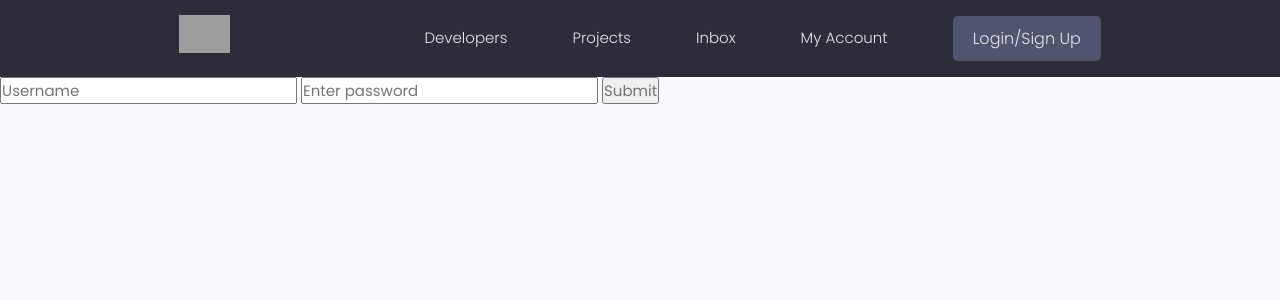
After one commit to omprakashs855/devsearch, a Django app: page /login/ in a window 1280 px wide. The commit adds this page. Shown: the top 300 px of the page. Run offline with Django 4.2, Linux system fonts and the light colour scheme; some libraries are stand-ins or nearby versions; grey boxes are pictures that could not be loaded.

Commit message:
user login logout and flash message template

```diff
--- a/projects/views.py
+++ b/projects/views.py
@@ -2,6 +2,7 @@ from django.shortcuts import render, redirect
 from django.http import HttpResponse
 from .models import Project
 from .forms import ProjectForm
+from django.contrib.auth.decorators import login_required
 
 def projects(request):
     page = "Hello, you are on the projects page"
@@ -13,6 +14,7 @@ def project(request, pk):
     # return render(request, 'projects/single-project.html', {'project': projectObj, 'tags': tags})
     return render(request, 'projects/single-project.html', {'project': projectObj})
 
+@login_required(login_url="login")
 def createProject(request):
     form = ProjectForm()
     if request.method == 'POST':
@@ -24,6 +26,7 @@ def createProject(request):
     context = {'form': form}
     return render(request, "projects/project_form.html", context)
 
+@login_required(login_url="login")
 def updateProject(request, pk):
     project = Project.objects.get(id=pk)
     form = ProjectForm(instance=project)
@@ -37,6 +40,7 @@ def updateProject(request, pk):
     context = {'form': form}
     return render(request, "projects/project_form.html", context)
 
+@login_required(login_url="login")
 def deleteProject(request, pk):
     project = Project.objects.get(id=pk)
     if request.method == 'POST':
--- a/templates/main.html
+++ b/templates/main.html
@@ -19,6 +19,13 @@
 </head>
 <body>
     {% include 'navbar.html' %}
+    {% if messages %}
+    <ul class="messages">
+        {% for message in messages %}
+        <li{% if message.tags %} class="{{ message.tags }}"{% endif %}>{{ message }}</li>
+        {% endfor %}
+    </ul>
+    {% endif %}
     {% block content %}{% endblock %}
 
 </body>
--- a/templates/navbar.html
+++ b/templates/navbar.html
@@ -17,8 +17,12 @@
           <li class="header__menuItem"><a href="{% url 'projects' %}">Projects</a></li>
           <li class="header__menuItem"><a href="">Inbox</a></li>
           <li class="header__menuItem"><a href="">My Account</a></li>
+          {% if request.user.is_authenticated %}
           <li class="header__menuItem"><a href="{% url 'create-project' %}">Add Project</a></li>
-          <li class="header__menuItem"><a href="" class="btn btn--sub">Login/Sign Up</a></li>
+          <li class="header__menuItem"><a href="{% url 'logout' %}" class="btn btn--sub">Logout</a></li>
+          {% else %}
+          <li class="header__menuItem"><a href="{% url 'login' %}" class="btn btn--sub">Login/Sign Up</a></li>
+          {% endif %}
         </ul>
       </nav>
     </div>
--- /dev/null
+++ b/users/templates/users/login_register.html
@@ -0,0 +1,11 @@
+{% extends 'main.html' %}
+{% block content %}
+
+<form action="{% url 'login' %}" method="POST">
+    {% csrf_token %}
+    <input type="text" name="username" placeholder="Username"/>
+    <input type="password" name="password" placeholder="Enter password"/>
+    <input type="submit" name="Login" />
+</form>
+
+{% endblock %}
--- a/users/urls.py
+++ b/users/urls.py
@@ -2,6 +2,8 @@ from django.urls import path, include
 from . import views
 
 urlpatterns = [
+    path('login/', views.loginUser, name='login'),
+    path('logout/', views.logoutUser, name='logout'),
     path('', views.profiles, name='profiles'),
     path('profile/<str:pk>', views.userProfile, name='user-profile'),
 ]
--- a/users/views.py
+++ b/users/views.py
@@ -1,7 +1,37 @@
 from django.shortcuts import render, redirect
+from django.contrib.auth import login, authenticate, logout
+from django.contrib.auth.decorators import login_required
+from django.contrib import messages
+from django.contrib.auth.models import User
 from .models import Profile
 
 # Create your views here.
+
+def loginUser(request):
+    if request.user.is_authenticated:
+        return redirect('profiles')
+    if request.method == 'POST':
+        username = request.POST['username']
+        password = request.POST['password']
+        try:
+            user = User.objects.get(username=username)
+        except:
+            messages.error(request, "Username does not exist")
+
+        user = authenticate(request, username=username, password=password)
+        if user is not None:
+            # Create a session for that user
+            login(request, user)
+            return redirect('profiles')
+        else:
+            messages.error(request, 'Username OR password is incorrect')
+
+    return render(request, 'users/login_register.html')
+
+def logoutUser(request):
+    logout(request)
+    messages.success(request, 'Username was logged out')
+    return redirect('login')
 
 def profiles(request):
     profiles = Profile.objects.all()
```
Also changed, not shown: db.sqlite3.
